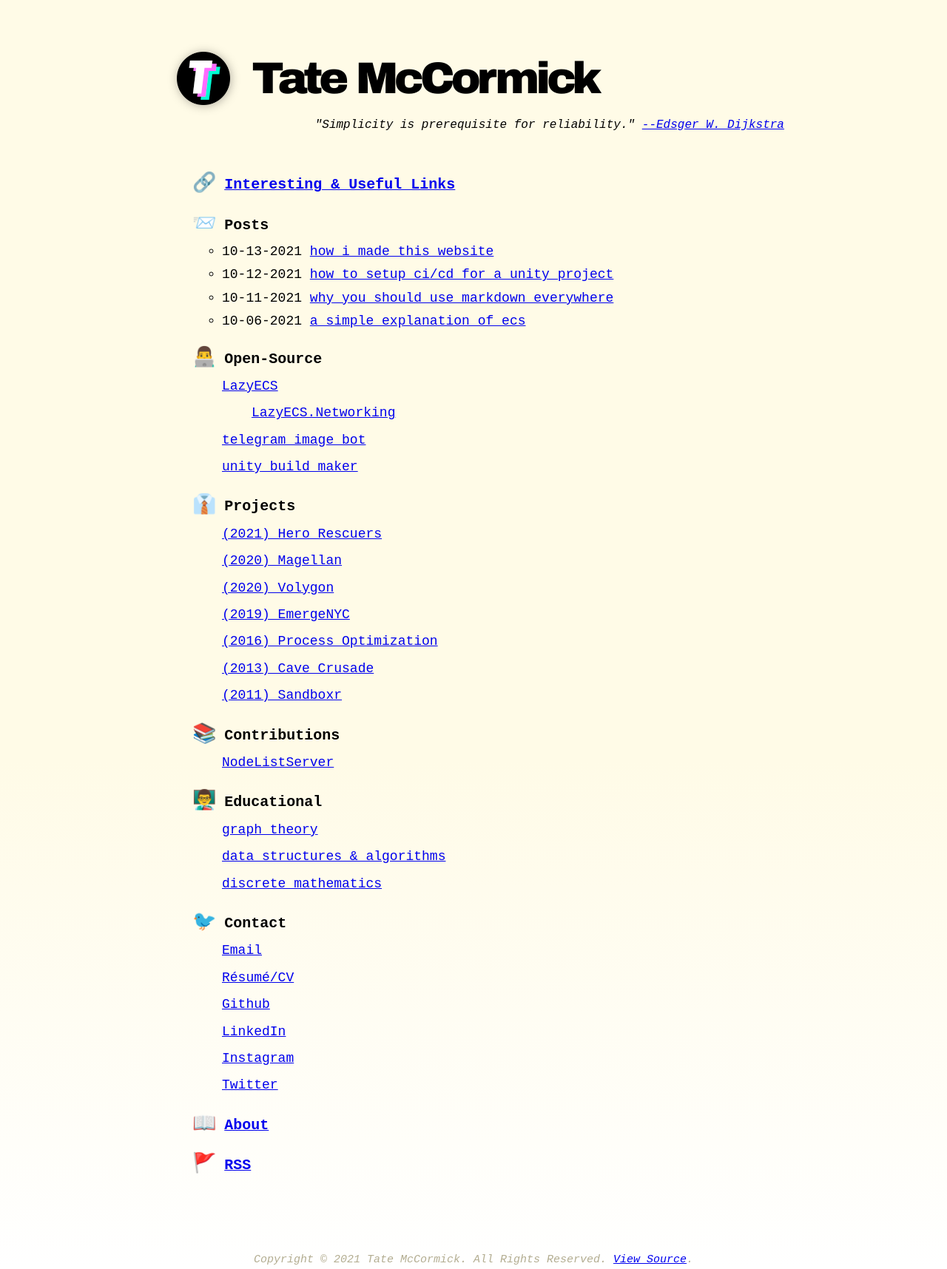
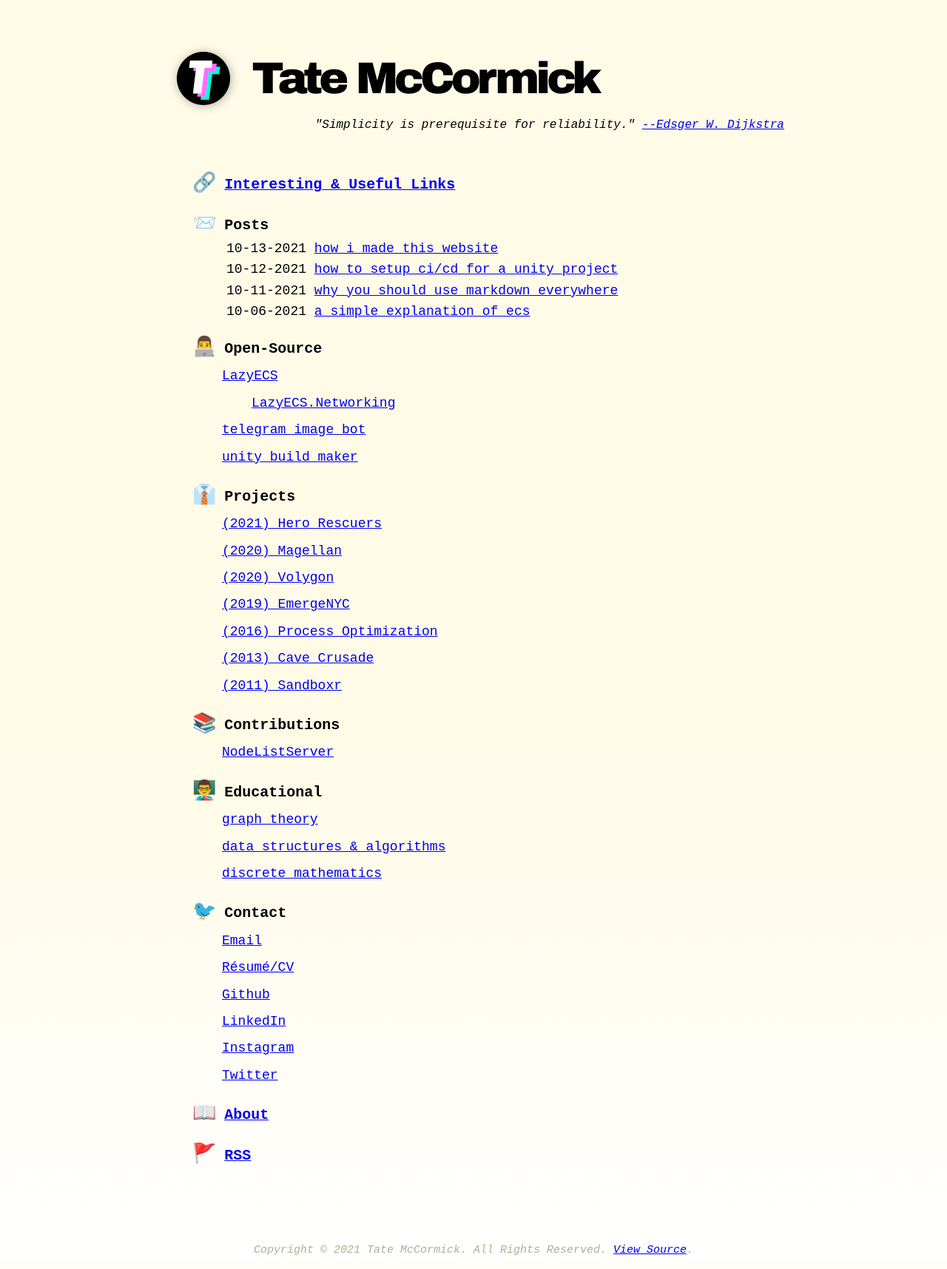
Before and after one commit to tatelax/tatelax.github.io, a Jekyll site: the page built from index.markdown, in a window 1280 px wide. Shown: the whole page at 74% size. Built offline with Jekyll 4.4.1, drawn with Linux system fonts in a browser that asks for light colours.

Commit message:
Fix spacing

```diff
--- a/_includes/menu_item.html
+++ b/_includes/menu_item.html
@@ -1,6 +1,6 @@
 <ul style="list-style-type: none;">
   {%-for item in include.collection-%}
-    <li style="margin: 0px 0;">
+    <li style="margin: 0px 0px;">
     {%- if item.url -%}
       <font size="+3">{{ item.emoji }}</font> <a href="{{ item.url }}">{{ item.title }}</a>
     {%- else -%}
--- a/_includes/post_list.html
+++ b/_includes/post_list.html
@@ -11,9 +11,9 @@
 {%-endif-%}
 
 {%- if posts.size > 0 -%}
-  <ul>
+  <ul style="list-style-type: none;">
     {%- for post in posts limit: include.limit -%}
-        <li>
+        <li style="margin: 3px 6px;">
           <span>{{- post.date | date: site.theme_config.date_format -}}</span>
           <a href="{{ post.url | relative_url }}">{{ post.title | downcase }}</a>
         </li>
```
